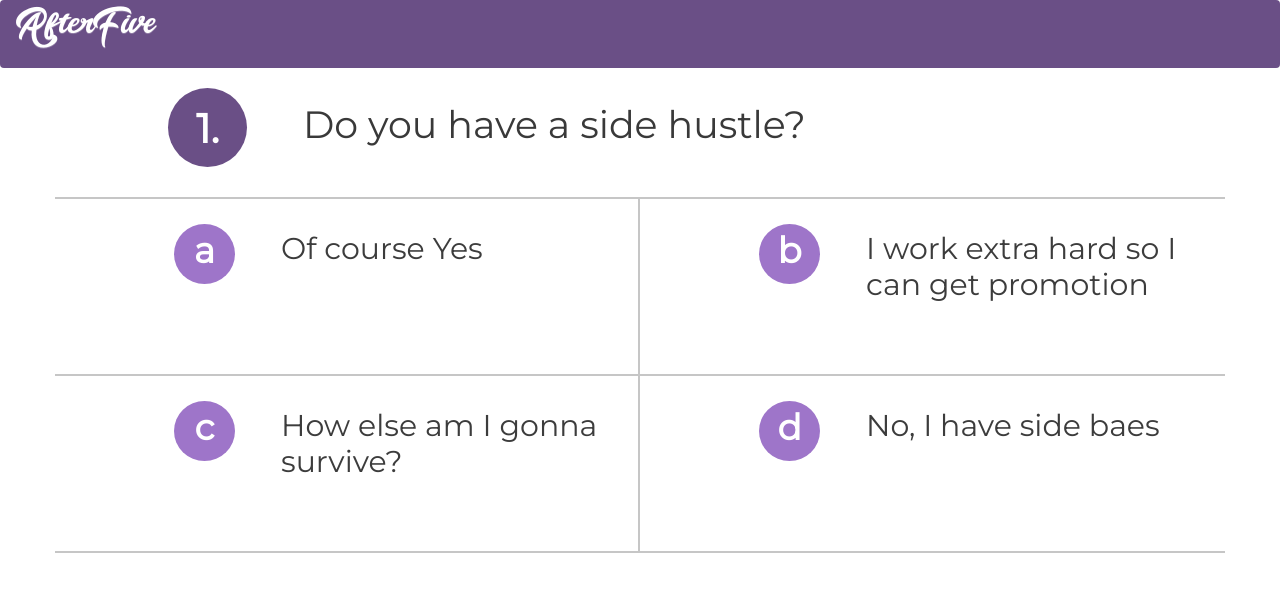
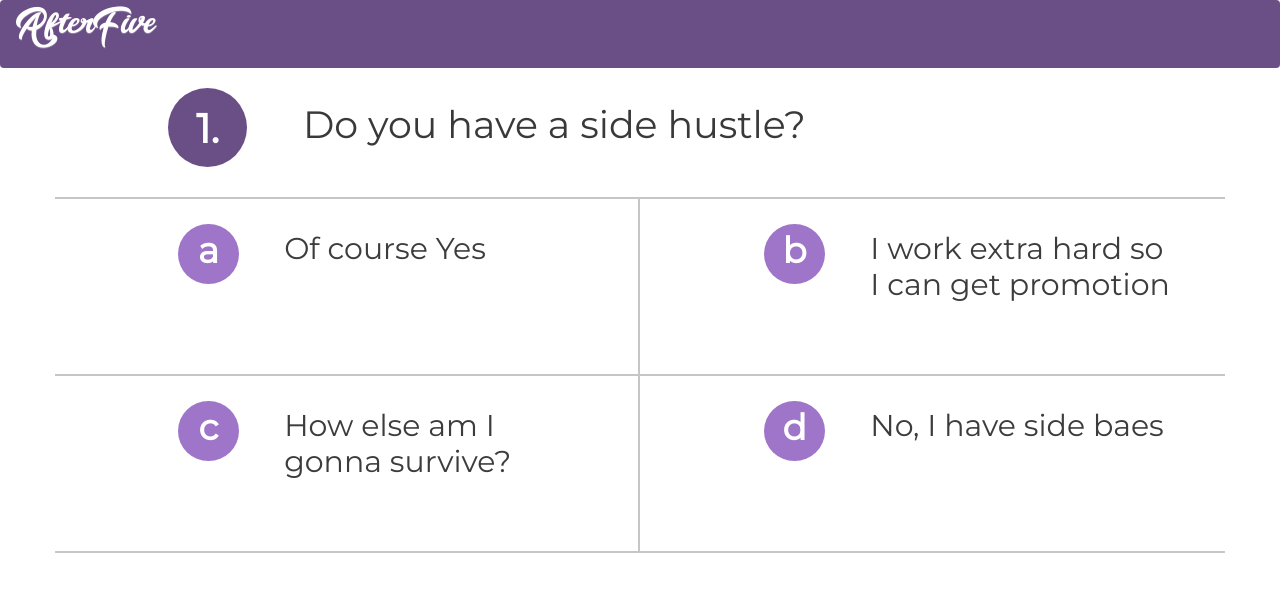
Before and after one commit to sohilpyati/AfterFive, a plain HTML site: page index.html in a window 1280 px wide. Drawn offline with nearby package versions, Linux system fonts and the light colour scheme.

Commit message:
Add files via upload

```diff
--- a/css/navbar-custom.css
+++ b/css/navbar-custom.css
@@ -116,3 +116,6 @@
 	border-right:2px solid;
 	color: rgb(198, 198, 198);
 }
+#options:hover {
+	background-color: rgb(221, 255, 214);
+}
--- a/index.html
+++ b/index.html
@@ -8,7 +8,9 @@
 
 <!-- Optional theme -->
 <link rel="stylesheet" href="https://maxcdn.bootstrapcdn.com/bootstrap/3.3.7/css/bootstrap-theme.min.css" integrity="sha384-rHyoN1iRsVXV4nD0JutlnGaslCJuC7uwjduW9SVrLvRYooPp2bWYgmgJQIXwl/Sp" crossorigin="anonymous">
+<style>
 
+</style>
 </head>
 <body>
 	<!-- Header -->
@@ -31,31 +33,39 @@
 		<!-- End of Question -->
 		<!-- Answer -->
 		<div class="row border_bottom border_top" >
-			<div class="col-sm-2" align="right">
+			<div class="col-sm-6 border_right" id="options">
+				<div class="col-sm-4" align="right">
 					<span class="badge Ellipse_3"><div class="option_ellipse">a</div><span>
 				</div>
-			<div class="col-sm-4 border_right" align="left">
+				<div class="col-sm-8" align="right">
 					<div class="Option">Of course Yes</div>
 				</div>
-			<div class="col-sm-2 " align="right">
+			</div>
+			<div class="col-sm-6" id="options">
+				<div class="col-sm-4 " align="right">
 					<span class="badge Ellipse_3"><div class="option_ellipse">b</div><span>
 				</div>
-			<div class="col-sm-4" align="left">
+				<div class="col-sm-8" align="left">
 					<div class="Option">I work extra hard so I can get promotion</div>
 				</div>
 			</div>
+		</div>
 		<div class="row border_bottom">
-			<div class="col-sm-2" align="right">
+			<div class="col-sm-6 border_right" id="options">
+				<div class="col-sm-4" align="right">
 					<span class="badge Ellipse_3"><div class="option_ellipse">c</div><span>
 				</div>
-			<div class="col-sm-4 border_right" align="left">
+				<div class="col-sm-8" align="left">
 					<div class="Option">How else am I gonna survive?</div>
 				</div>
-			<div class="col-sm-2 " align="right">
+			</div>
+			<div class="col-sm-6" id="options">
+				<div class="col-sm-4" align="right">
 					<span class="badge Ellipse_3"><div class="option_ellipse">d</div><span>
 				</div>
-			<div class="col-sm-4" align="left">
+				<div class="col-sm-8" align="left">
 					<div class="Option">No, I have side baes</div>
+				</div>
 			</div>
 		</div>
 		<!-- End of Answer -->
```
Lines whose indentation alone changed are shown as unchanged.
